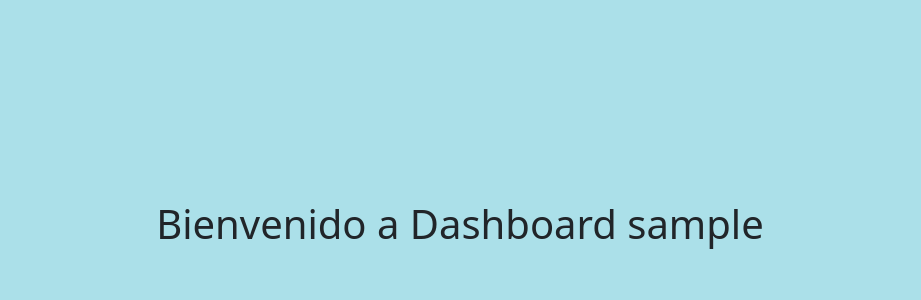
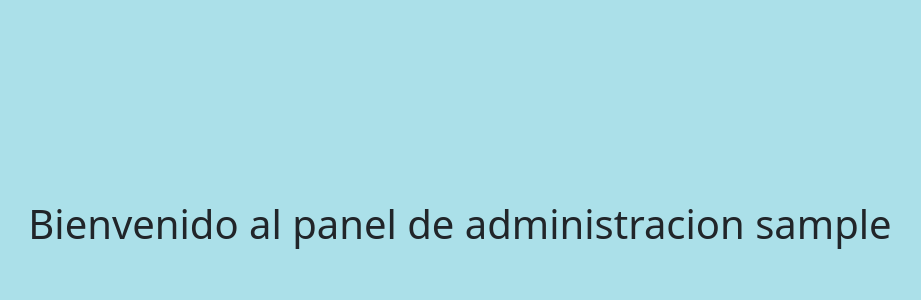
Before and after one commit to PedroAlejandroUicabDiaz/Veterinary_stocktaking, a Django app: page /applogin/dashboard/ in a window 1280 px wide. Shown: the part 56-356 px from the top of the page, without its empty margins (180-1101 px from the left). Run offline with Django 3.2, Linux system fonts and the light colour scheme; the visitor is signed in with stand-in values (Sample User, id 1); some libraries are stand-ins or nearby versions.

Commit message:
Cambiando el mensaje del bienvenida al dashboard y cambiando requerimientos

```diff
--- a/login/templates/dashboard.html
+++ b/login/templates/dashboard.html
@@ -13,7 +13,7 @@
     {% block content %}
     <!--Para cambiar la posicion de cambia el nombre de la clase de text content-->
     <div class="text_content">
-        <h1>Bienvenido a Dashboard {{user.username}}</h1>
+        <h1>Bienvenido al panel de administracion {{user.username}}</h1>
     </div>
      <!-- como el usuario debe de estar logueado
             {% if user.is_authenticated %}
--- a/requirements.txt
+++ b/requirements.txt
@@ -1,4 +1,4 @@
 Django>=3.1
 djangorestframework>=3.12
 psycopg2-binary>=2.8
-django-filter==2.0.0
+django-filter>=1.0.0
```
